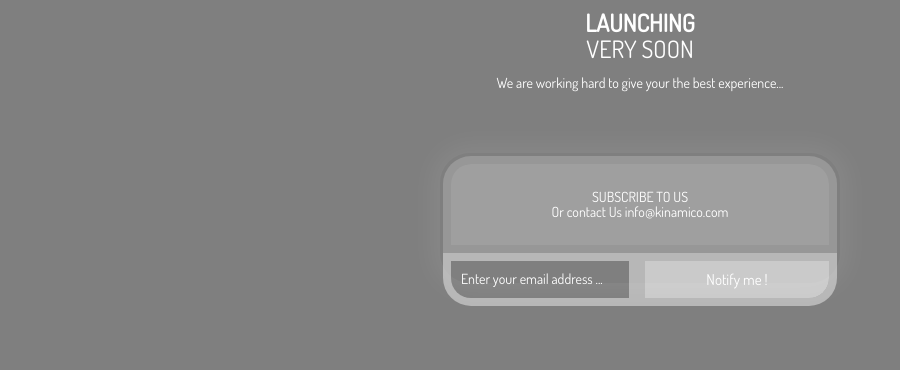
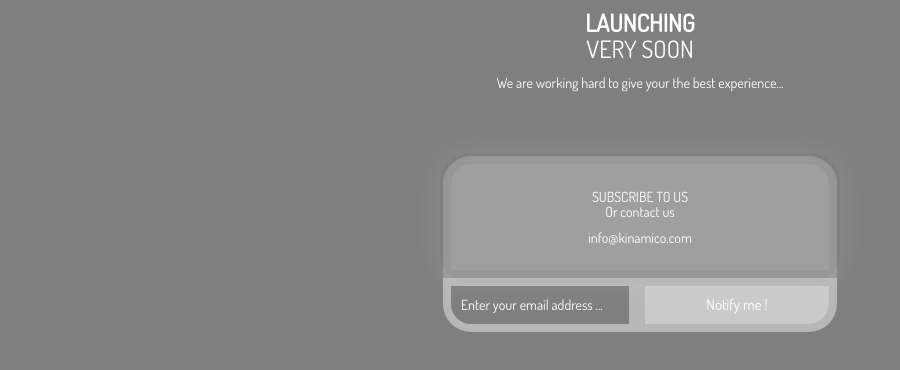
Before and after one commit to Kinamico/kinamico.github.io, a plain HTML site: page index.html in a window 1280 px wide. Shown: the part 82-452 px from the top of the page, without its empty margins (0-900 px from the left). Drawn offline with Linux system fonts and the light colour scheme.

Commit message:
Update index.html

```diff
--- a/index.html
+++ b/index.html
@@ -150,7 +150,8 @@
 								<h5 class="heading-text">
 
 									SUBSCRIBE TO US
-									<p class=" white-color"> Or contact Us info@kinamico.com</p>
+									<p class=" white-color"> Or contact us </p>
+									<p class=" white-color">info@kinamico.com</p>
 
 								</h5>
 
```
